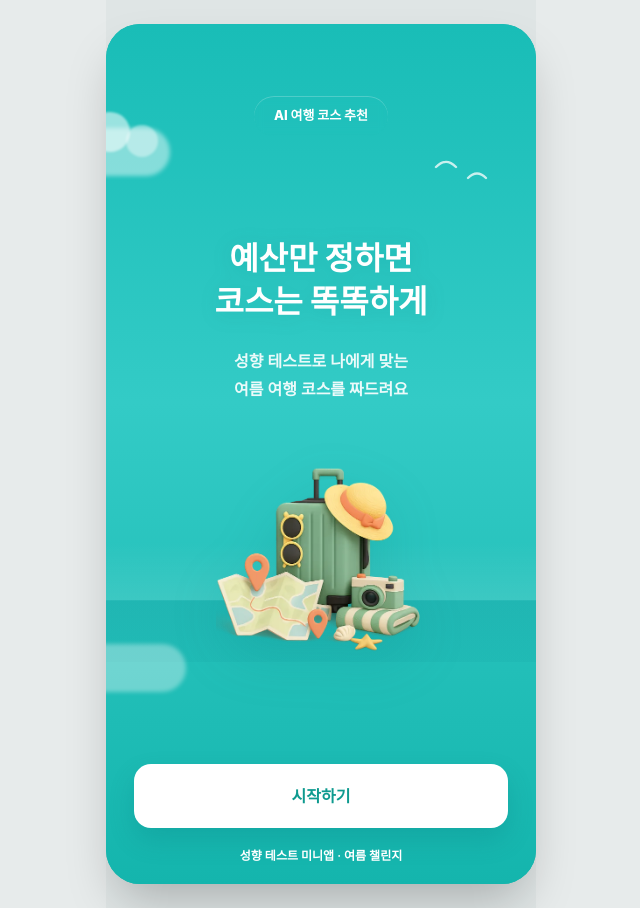
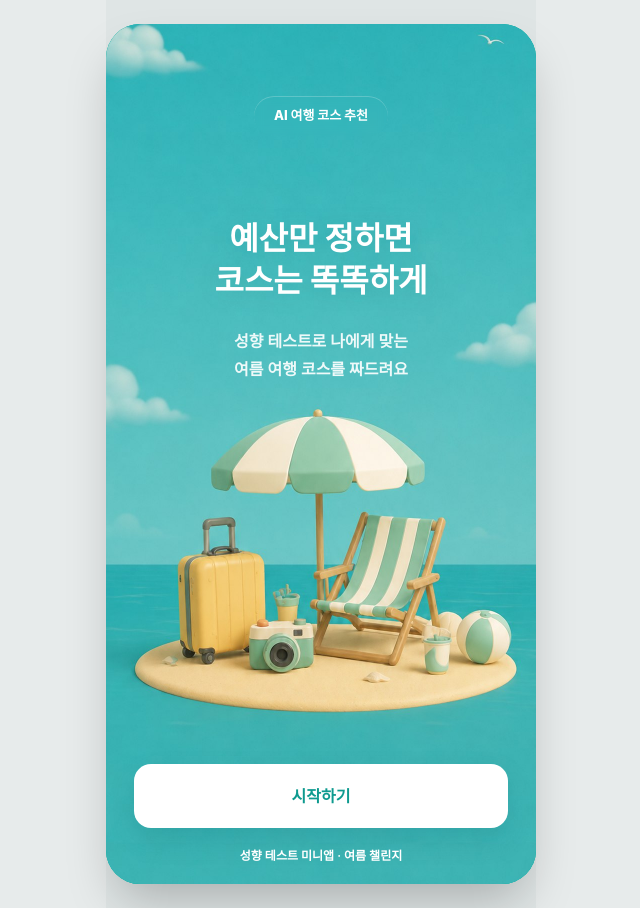
Before and after one commit to newrion-maker/Travel, a React (Vite) app: page / in a window 1280 px wide. Shown: the whole page, without its empty margins (319-959 px from the left). Built offline with nearby package versions, Linux system fonts and the light colour scheme; a web font is replaced by a local one.

Commit message:
Use custom splash background image

```diff
--- a/src/App.jsx
+++ b/src/App.jsx
@@ -6,6 +6,7 @@ import { formatKRW, sumCostRange, budgetState, formatPlaceCost } from './lib/bud
 import { computePersonality } from './lib/personality.js'
 import { generateCourses } from './lib/courses.js'
 import { fetchTourPlaces, hasTourApiKey } from './lib/tourApi.js'
+import splashBackground from './assets/splash-background.jpg'
 import splashTravel from './assets/splash-travel.webp'
 import personalityFood from './assets/personality-food.webp'
 import personalitySight from './assets/personality-sight.webp'
@@ -319,22 +320,14 @@ function PhoneShell({ children, tone }) {
 
 function Splash({ onStart }) {
   return (
-    <div className="relative flex min-h-[100dvh] flex-col overflow-hidden bg-[linear-gradient(180deg,#19bdb7_0%,#33cbc6_44%,#14b5ad_100%)] px-7 pb-[calc(20px+env(safe-area-inset-bottom))] pt-[72px] text-white sm:min-h-[860px]">
-      <div className="pointer-events-none absolute inset-x-0 bottom-[222px] h-[120px] bg-[linear-gradient(180deg,rgba(255,255,255,0)_0%,rgba(255,255,255,0.10)_48%,rgba(5,129,139,0.18)_49%,rgba(5,129,139,0.08)_100%)]" />
-      <div className="pointer-events-none absolute -left-12 top-[104px] h-12 w-28 rounded-full bg-white/45 blur-[2px]" />
-      <div className="pointer-events-none absolute -left-4 top-[88px] h-10 w-10 rounded-full bg-white/55 blur-[1px]" />
-      <div className="pointer-events-none absolute left-5 top-[101px] h-8 w-8 rounded-full bg-white/40 blur-[1px]" />
-      <div className="pointer-events-none absolute -right-10 top-[430px] h-12 w-28 rounded-full bg-white/38 blur-[2px]" />
-      <div className="pointer-events-none absolute right-14 top-[412px] h-9 w-9 rounded-full bg-white/42 blur-[1px]" />
-      <div className="pointer-events-none absolute -left-12 bottom-[192px] h-12 w-32 rounded-full bg-white/35 blur-[2px]" />
-      <svg className="pointer-events-none absolute right-8 top-[126px] h-12 w-20 text-white/75" viewBox="0 0 80 48" fill="none" aria-hidden="true">
-        <path d="M12 17c7-7 13-7 20 0" stroke="currentColor" strokeWidth="2.4" strokeLinecap="round" />
-        <path d="M44 28c6-6 12-6 18 0" stroke="currentColor" strokeWidth="2.4" strokeLinecap="round" />
-      </svg>
+    <div
+      className="relative flex min-h-[100dvh] flex-col overflow-hidden bg-teal bg-cover bg-center px-7 pb-[calc(20px+env(safe-area-inset-bottom))] pt-[72px] text-white sm:min-h-[860px]"
+      style={{ backgroundImage: `url(${splashBackground})` }}
+    >
       <div className="relative z-10 mx-auto rounded-full bg-white/18 px-5 py-2.5 text-[13px] font-extrabold shadow-[inset_0_1px_0_rgba(255,255,255,0.22)] backdrop-blur-sm">
         AI 여행 코스 추천
       </div>
-      <div className="relative z-10 flex flex-1 flex-col items-center justify-center text-center">
+      <div className="relative z-10 flex flex-1 flex-col items-center pt-[82px] text-center">
         <h1 className="whitespace-pre-line text-[32px] font-extrabold leading-[1.33] drop-shadow-[0_2px_10px_rgba(0,96,98,0.14)]">
           예산만 정하면{'\n'}코스는 똑똑하게
         </h1>
@@ -343,11 +336,6 @@ function Splash({ onStart }) {
           <br />
           여름 여행 코스를 짜드려요
         </p>
-        <img
-          src={splashTravel}
-          alt=""
-          className="mt-12 h-[210px] w-[210px] object-contain drop-shadow-[0_18px_26px_rgba(0,109,111,0.16)]"
-        />
       </div>
       <button onClick={onStart} className="relative z-10 h-16 rounded-[17px] bg-white font-extrabold text-teal-deep shadow-[0_12px_26px_rgba(0,102,108,0.18)]">
         시작하기
```
Also changed, not shown: src/assets/splash-background.jpg (added).
